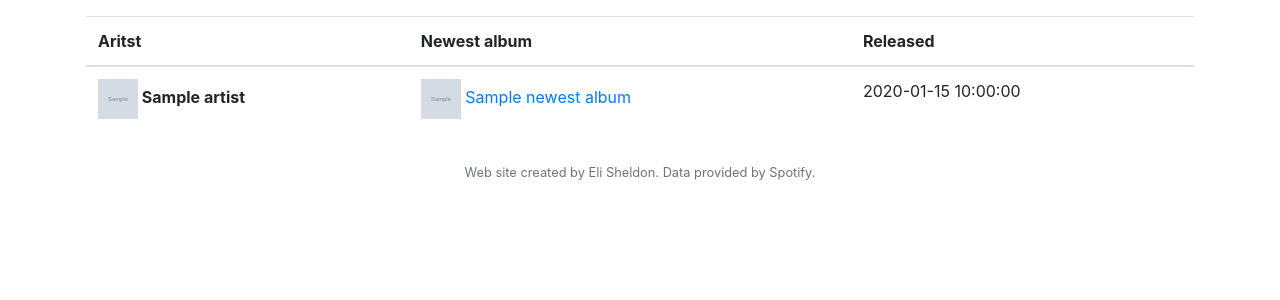
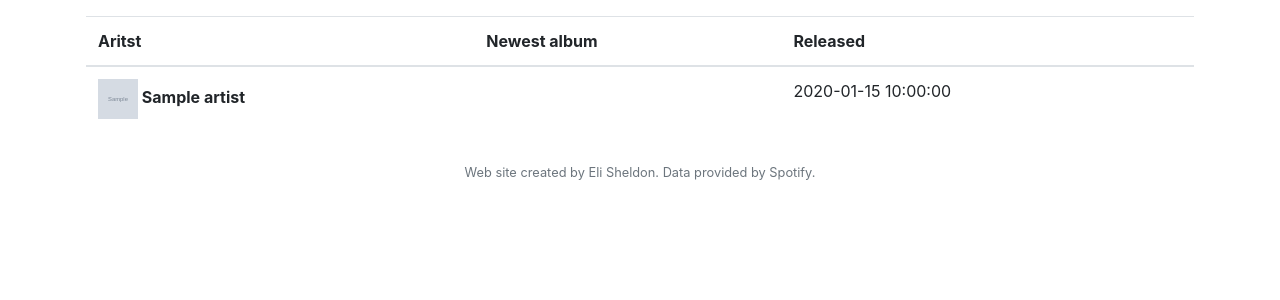
Before and after one commit to elisheldon/newalbums, a Flask app: template templates/albums.html in a window 1280 px wide. Shown: the top 300 px of the page. Run offline with Flask 2, Linux system fonts and the light colour scheme; the template is opened without the code that fills it: most values are stand-ins (such as "Sample title", 1, 10 or a date in 2020); grey boxes marked "Sample" are stand-in pictures; some libraries are stand-ins or nearby versions.

Commit message:
Attempted continued fix of jinja2 missing key issue

```diff
--- a/templates/albums.html
+++ b/templates/albums.html
@@ -13,7 +13,7 @@
     {% for artist in artists %}
     <tr>
         <th scope="row"><img src={{ artist["images"][-1]["url"] }} alt='{{ artist["name"] }}'' height="40" width="40"> {{ artist["name"] }}</th>
-        <td><a href={% if "external_urls" in artist["newest_album"] %}{{ artist["newest_album"]["external_urls"]["spotify"] }}{% endif %}> <img src={{ artist["newest_album"]["images"][-1]["url"] }} alt='{{ artist["newest_album"]["name"] }} album cover' height="40" width="40"> {{ artist["newest_album"]["name"] }}</a></td>
+        <td><a href={% if "external_urls" in artist["newest_album"] %}{{ artist["newest_album"]["external_urls"]["spotify"] }}{% endif %}> {% if "images" in artist["newest_album"] %}<img src={{ artist["newest_album"]["images"][-1]["url"] }} alt='{{ artist["newest_album"]["name"] }} album cover' height="40" width="40">{% endif %} {% if "name" in artist["newest_album"] %}{{ artist["newest_album"]["name"] }}{% endif %}</a></td>
         <td>{{ artist["newest_album"]["release_date"] }}</td>
     </tr>
     {% endfor %}
```
